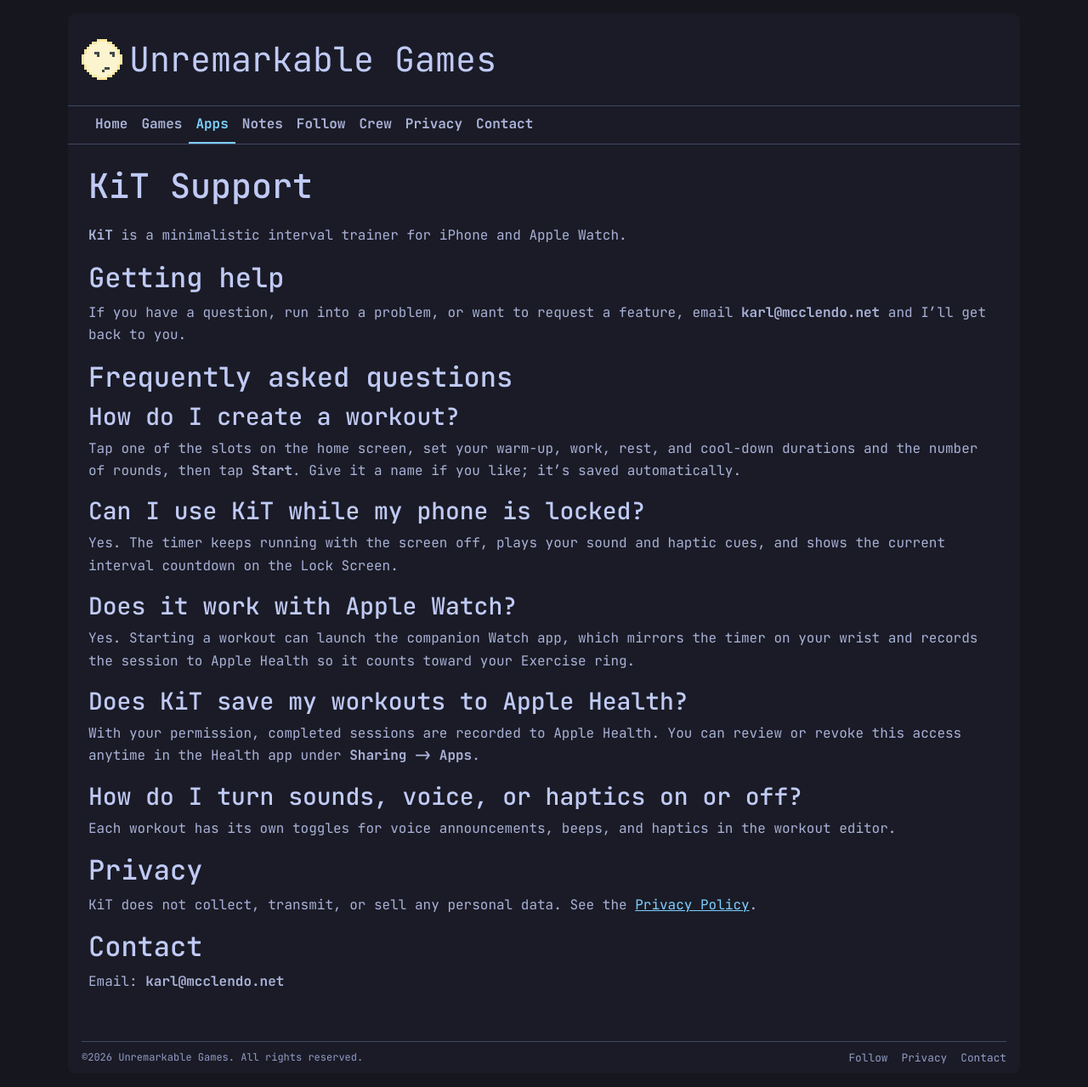
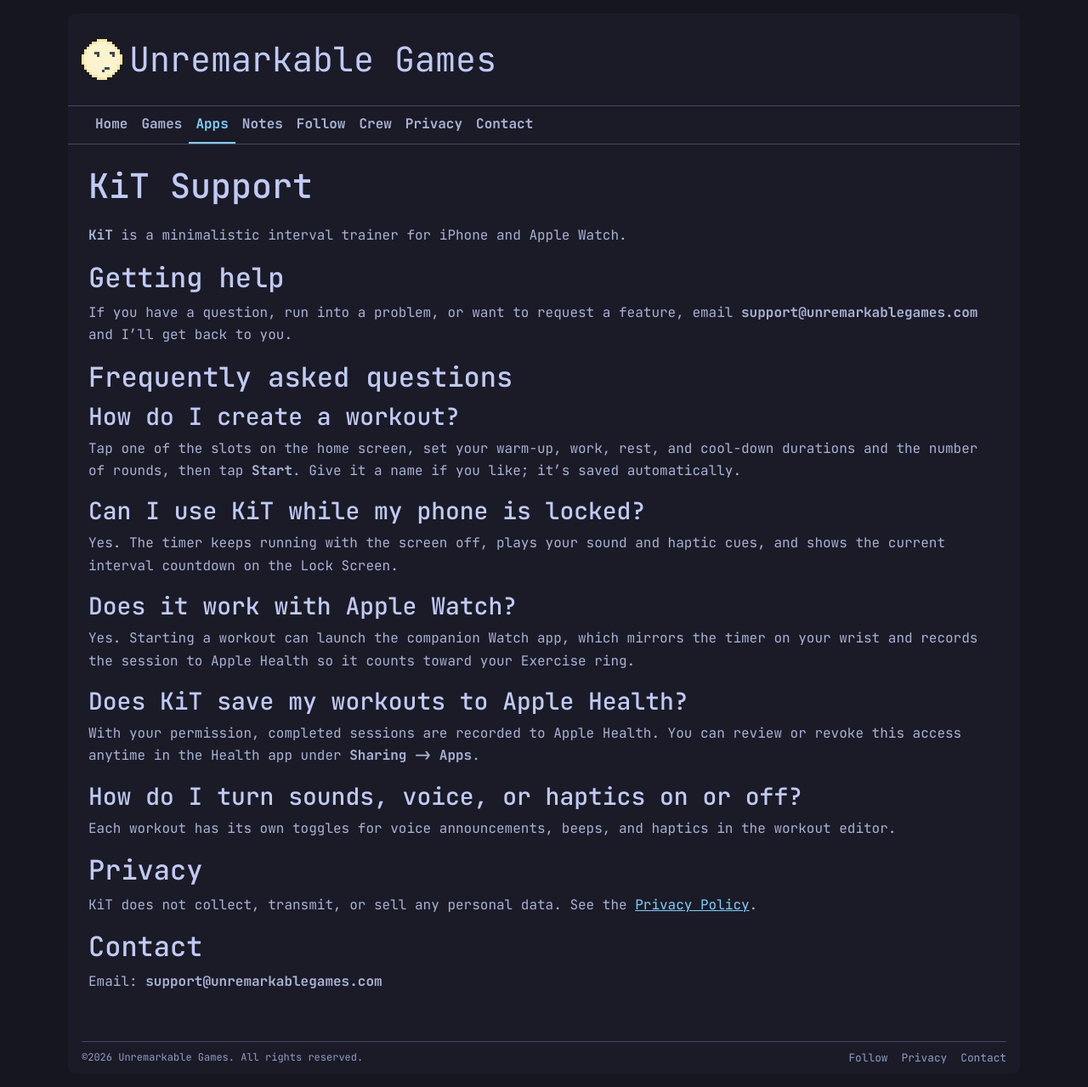
Before and after one commit to unremarkablegames/unremarkablegames.github.io, a Jekyll site: the page built from kit/support.md, in a window 1280 px wide. Shown: the whole page at 85% size. Built offline with Jekyll 4.4.1, drawn with Linux system fonts in a browser that asks for light colours.

Commit message:
docs: update KiT support contact

```diff
--- a/kit/support.md
+++ b/kit/support.md
@@ -11,7 +11,7 @@
 ## Getting help
 
 If you have a question, run into a problem, or want to request a feature, email
-**karl@mcclendo.net** and I'll get back to you.
+**support@unremarkablegames.com** and I'll get back to you.
 
 ## Frequently asked questions
 
@@ -49,4 +49,4 @@
 
 ## Contact
 
-Email: **karl@mcclendo.net**
+Email: **support@unremarkablegames.com**
```
Also changed, not shown: kit/privacy.md (+1 -1 lines).
